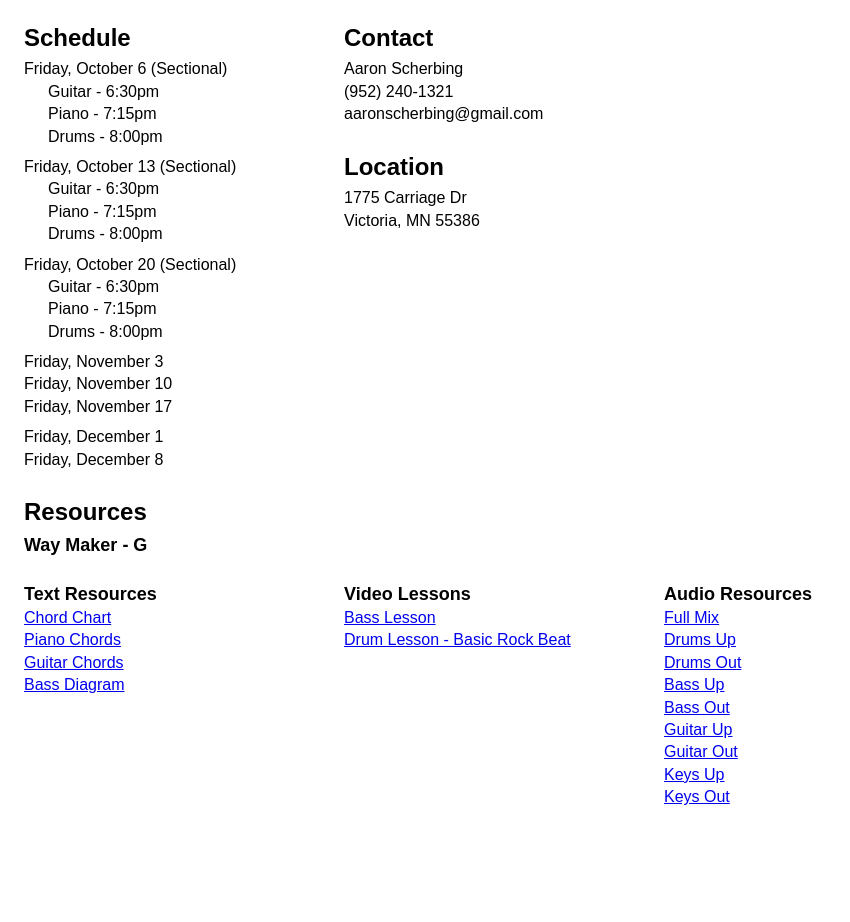
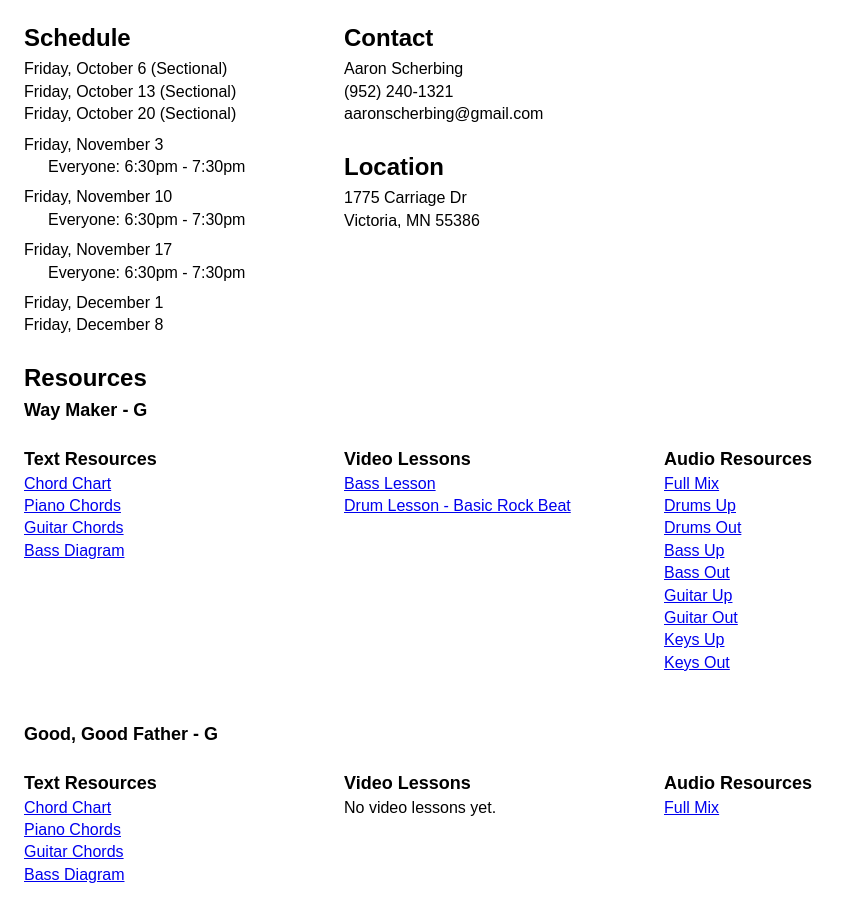
Before and after one commit to aaronscherbing/kidsworshipworkshop.com, a plain HTML site: page index.html in a window 1280 px wide. Shown: the part 68-990 px from the top of the page, without its empty margins (0-850 px from the left). Before the commit the page ends 921 px from the top, so only its background shows below. Drawn offline with Linux system fonts and the light colour scheme; a web font is replaced by a local one.

Commit message:
Add Good Good Father.

```diff
--- a/index.html
+++ b/index.html
@@ -14,23 +14,17 @@
             <div class="flex-column">
                 <h2>Schedule</h2>
                 <div>Friday, October 6 (Sectional)</div>
-                <div class="indent-1">Guitar - 6:30pm</div>
-                <div class="indent-1">Piano - 7:15pm</div>
-                <div class="indent-1">Drums - 8:00pm</div>
-                <div class="item-spacer"></div>
                 <div>Friday, October 13 (Sectional)</div>
-                <div class="indent-1">Guitar - 6:30pm</div>
-                <div class="indent-1">Piano - 7:15pm</div>
-                <div class="indent-1">Drums - 8:00pm</div>
-                <div class="item-spacer"></div>
                 <div>Friday, October 20 (Sectional)</div>
-                <div class="indent-1">Guitar - 6:30pm</div>
-                <div class="indent-1">Piano - 7:15pm</div>
-                <div class="indent-1">Drums - 8:00pm</div>
                 <div class="item-spacer"></div>
                 <div>Friday, November 3</div>
+                <div class="indent-1">Everyone: 6:30pm - 7:30pm</div>
+                <div class="item-spacer"></div>
                 <div>Friday, November 10</div>
+                <div class="indent-1">Everyone: 6:30pm - 7:30pm</div>
+                <div class="item-spacer"></div>
                 <div>Friday, November 17</div>
+                <div class="indent-1">Everyone: 6:30pm - 7:30pm</div>
                 <div class="item-spacer"></div>
                 <div>Friday, December 1</div>
                 <div>Friday, December 8</div>
@@ -83,5 +77,29 @@
             </div>
         </div>
 
+        <div class="section-spacer"></div>
+        <h3>Good, Good Father - G</h3>
+        <div class="section-spacer"></div>
+        <div class="flex-row wrap">
+            <div class="flex-column">
+                <h3>Text Resources</h3>
+                <div><a href="/GoodGoodFather-G.pdf">Chord Chart</a></div>
+                <div><a href="/GoodGoodFather-KWW-PianoChords.pdf">Piano Chords</a></div>
+                <div><a href="/GoodGoodFather-KWW-GuitarChords.pdf">Guitar Chords</a></div>
+                <div><a href="/WayMaker-KWW-BassDiagram.png">Bass Diagram</a></div>
+                <div class="section-spacer"></div>
+            </div>
+            <div class="flex-column">
+                <h3>Video Lessons</h3>
+                <div>No video lessons yet.</div>
+                <div class="section-spacer"></div>
+            </div>
+            <div class="flex-column">
+                <h3>Audio Resources</h3>
+                <div><a href="/GoodGoodFather-FullMix.mp3">Full Mix</a></div>
+                <div class="section-spacer"></div>
+            </div>
+        </div>
+
     </body>
 </html>
```
Also changed, not shown: 5 other files.
